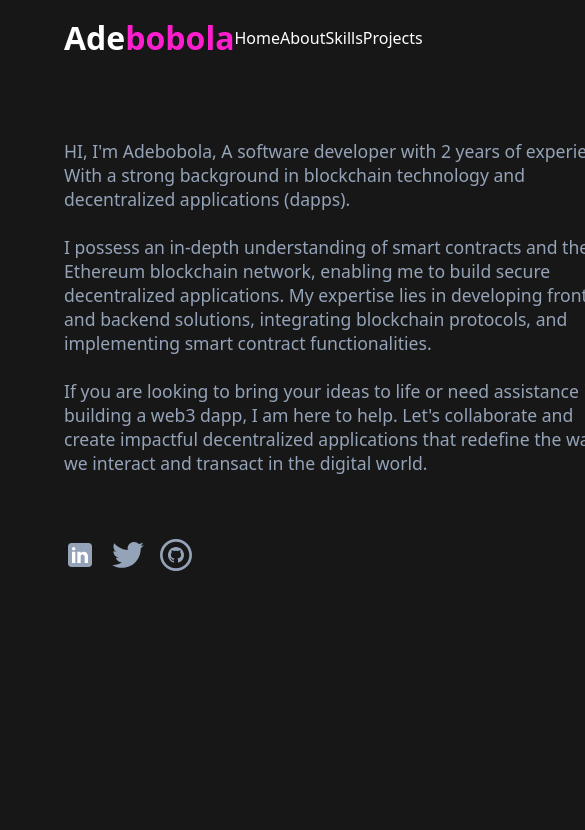
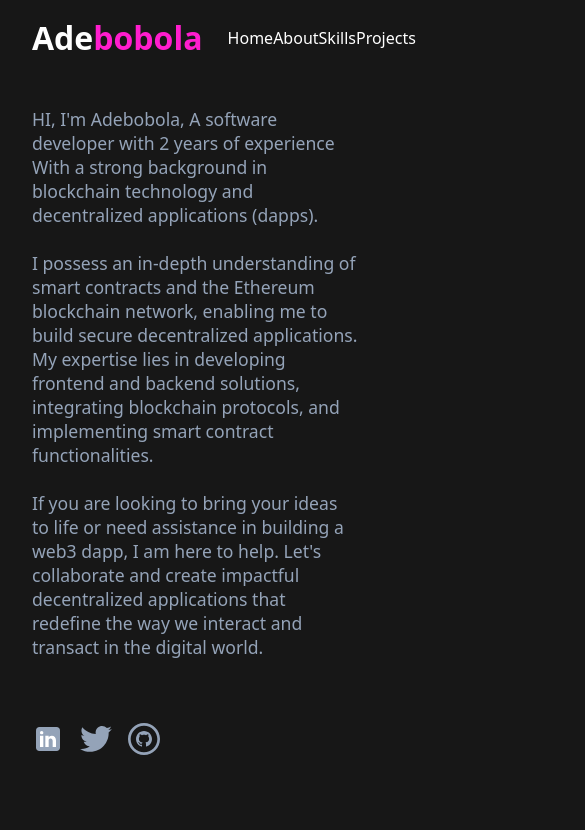
Before and after one commit to Adebobola01/my-portfolio, a React (Create React App) app: page / in a window 390 px wide. Shown: the top 830 px of the page, 585 px wide, since content can reach past the window. Built offline with nearby package versions, Linux system fonts and the light colour scheme.

Commit message:
folio: update

```diff
--- a/src/Components/Intro/intro.module.scss
+++ b/src/Components/Intro/intro.module.scss
@@ -23,3 +23,27 @@
         }
     }
 }
+
+@media (max-width: 1120px) {
+  .about_me{
+    blockquote{
+        width: 30rem;
+    }
+  }
+}
+
+@media (max-width: 1035px) {
+    .about_me{
+      blockquote{
+          width: 28rem;
+      }
+    }
+}
+
+@media (max-width: 990px) {
+    .about_me{
+      blockquote{
+          width: 100%;
+      }
+    }
+}
--- a/src/Components/Layout/layout.module.scss
+++ b/src/Components/Layout/layout.module.scss
@@ -7,7 +7,7 @@
 
 
     &_container{
-      padding-left: 8rem;
+      padding-left: 6rem;
       overflow-y: scroll;
       display: flex;
       flex-direction: column;
@@ -24,3 +24,26 @@
         }
     }
 }
+
+@media (max-width: 1120px) {
+  .main_container{
+    padding-left: 4rem;
+  }
+}
+
+@media (max-width: 990px) {
+  .main{
+    flex-direction: column;
+    margin: 2rem 2rem 0;
+
+    &_container{
+      display: block;
+      overflow: visible;
+      padding-left: 0;
+
+      > img{
+        display: none;
+      }
+    }
+  }
+}
--- a/src/Components/Navbar/navbar.module.scss
+++ b/src/Components/Navbar/navbar.module.scss
@@ -3,3 +3,9 @@
     padding: 1rem 4rem;
     justify-content: space-between;
 }
+
+@media (max-width: 990px) {
+    .header{
+        padding: 1rem 2rem;
+    }
+}
--- a/src/Components/Skills/Skill/skill.module.scss
+++ b/src/Components/Skills/Skill/skill.module.scss
@@ -13,3 +13,35 @@
         color: #ff1dce;
     }
 }
+
+@media (max-width: 579px) {
+    .skill{
+        img{
+            max-width: 6rem;
+        }
+    }
+}
+
+@media (max-width: 445px) {
+    .skill{
+        img{
+            max-width: 7rem;
+        }
+    }
+}
+
+@media (max-width: 399px) {
+    .skill{
+        img{
+            max-width: 10rem;
+        }
+    }
+}
+
+@media (max-width: 390px) {
+    .skill{
+        img{
+            max-width: 6rem;
+        }
+    }
+}
--- a/src/Components/Skills/skills.module.scss
+++ b/src/Components/Skills/skills.module.scss
@@ -15,3 +15,16 @@
         margin-bottom: 4rem;
     }
 }
+
+
+@media (max-width: 445px) {
+    .skills{
+
+        h2{
+            margin: 2rem 0;
+        }
+        &_container{
+            justify-content: space-between;
+        }
+    }
+}
```
